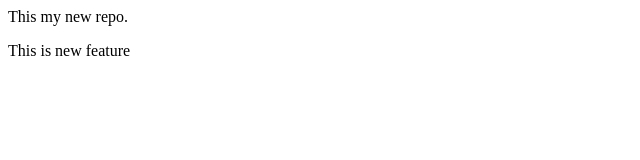
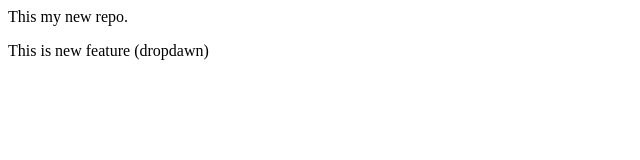
Before and after one commit to prcrepo/localRepo, a plain HTML site: page index.html in a window 1280 px wide. Shown: the full height of the page, 0-640 px from the left. Drawn offline with Linux system fonts and the light colour scheme.

Commit message:
added droup drawn

```diff
--- a/index.html
+++ b/index.html
@@ -1,2 +1,2 @@
 <p> This my new repo.<p>
-    <P> This is new feature </P>
+    <P> This is new feature (dropdawn) </P>
```
